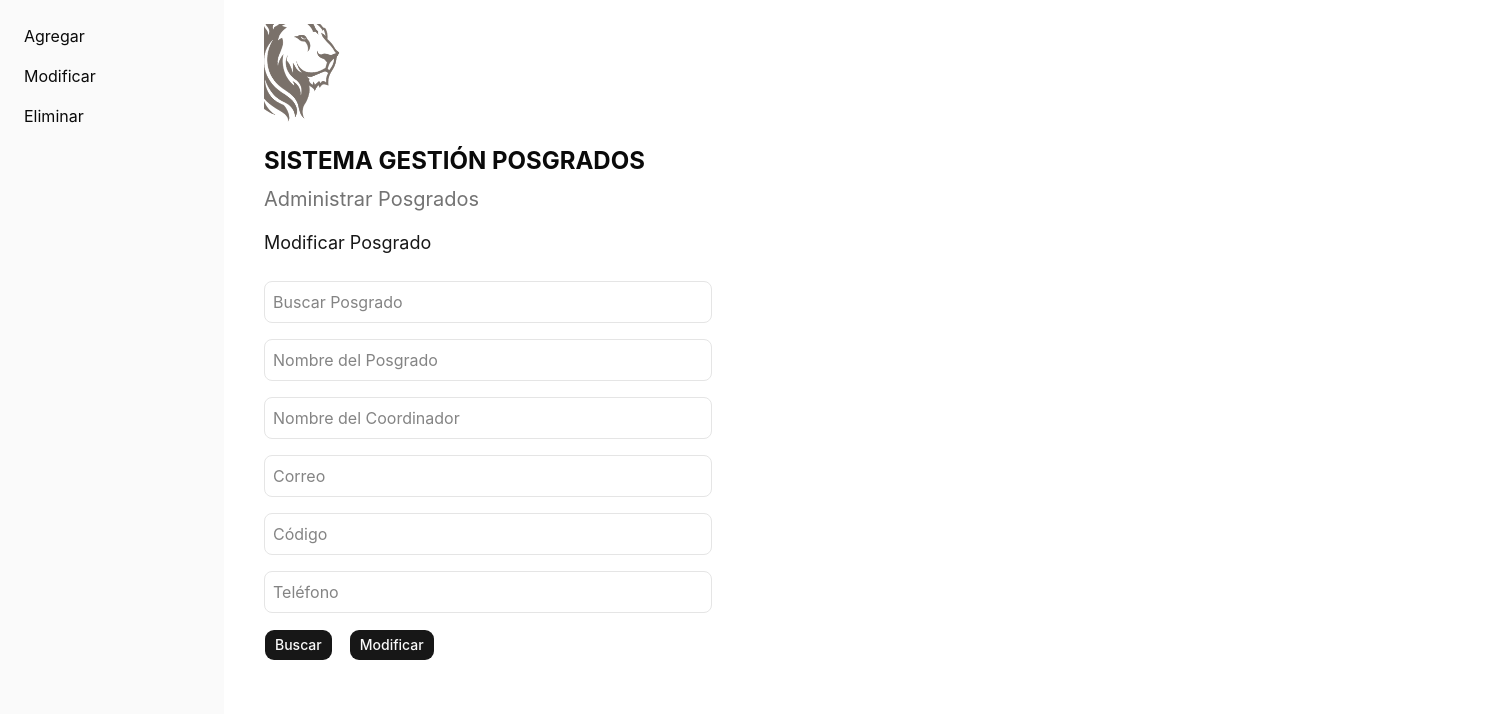
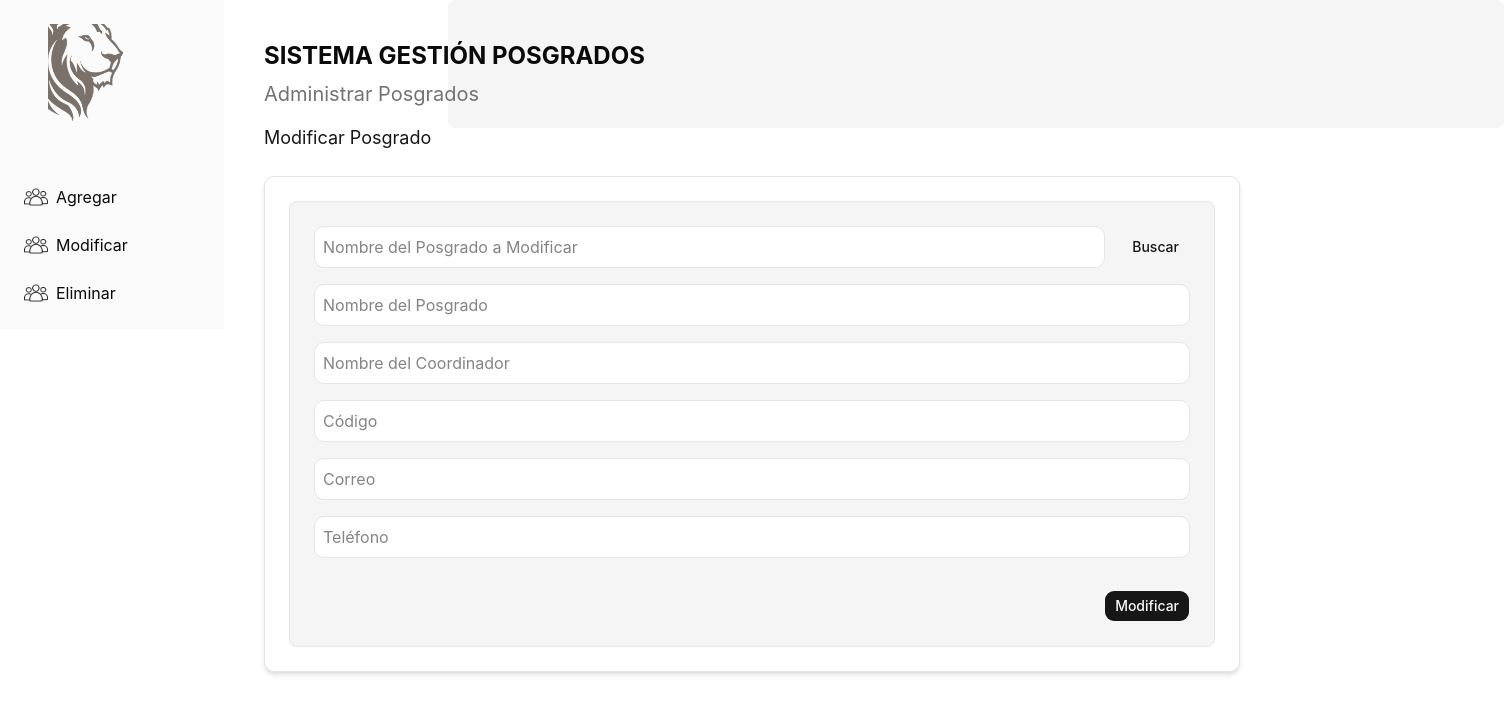
Before and after one commit to CheyPrime08/EquipoA_SistemaPosgrados, a React (Vite) app in the folder frontend/: page /modificar in a window 1280 px wide. Shown: the top 714 px of the page, 1504 px wide, since content can reach past the window. Built offline with nearby package versions, Linux system fonts and the light colour scheme.

Commit message:
(feat) -> Frontend incorporado correctamente

```diff
--- a/frontend/src/pages/admin/agregar.jsx
+++ b/frontend/src/pages/admin/agregar.jsx
@@ -1,4 +1,5 @@
 import { Button } from "@/components/ui/button";
+import { Link } from "react-router-dom";
 import grupitoA from "../../components/ui/personas.png";
 import grupitoM from "../../components/ui/personas.png";
 import grupitoE from "../../components/ui/personas.png";
@@ -6,53 +7,69 @@ import leonLogo from "../../components/ui/leon-logo.png";
 
 function Agregar() {
   return (
-    <div className="agregar">
-      <div className="franja-lateral" />
+    <div className="flex min-h-screen bg-background text-foreground">
+      <aside className="w-56 h-full bg-sidebar flex flex-col gap-6 p-6">
+        <img src={leonLogo} alt="Logo León" className="w-32 mx-auto mb-8" />
 
-      <div className="div">Agregar</div>
-      <div className="text-wrapper-2">Modificar</div>
-      <div className="text-wrapper-3">Eliminar</div>
+        <div className="flex items-center gap-2">
+          <img src={grupitoA} alt="Grupito A" className="w-6 h-6" />
+          <Link to="/agregar" className="hover:text-primary">Agregar</Link>
+        </div>
+        <div className="flex items-center gap-2">
+          <img src={grupitoM} alt="Grupito M" className="w-6 h-6" />
+          <Link to="/modificar" className="hover:text-primary">Modificar</Link>
+        </div>
+        <div className="flex items-center gap-2">
+          <img src={grupitoE} alt="Grupito E" className="w-6 h-6" />
+          <Link to="/eliminar" className="hover:text-primary">Eliminar</Link>
+        </div>
+      </aside>
 
-      <img className="grupito-a" alt="Grupito a" src={grupitoA} />
-      <img className="grupito-m" alt="Grupito m" src={grupitoM} />
-      <img className="grupito-e" alt="Grupito e" src={grupitoE} />
-      <img className="leon" alt="Logo León" src={leonLogo} />
+      <main className="flex-1 p-10 relative">
+        <div className="absolute top-0 left-56 w-full h-32 bg-muted rounded-md" />
 
-      <div className="franja-superior" />
+        <h1 className="text-2xl font-bold mb-2 relative z-10">SISTEMA GESTIÓN POSGRADOS</h1>
+        <h2 className="text-xl text-muted-foreground mb-4 relative z-10">Administrar Posgrados</h2>
+        <h3 className="text-lg text-primary mb-6 relative z-10">Agregar Posgrado</h3>
 
-      <div className="text-wrapper-4">SISTEMA GESTION POSGRADOS</div>
-      <div className="text-wrapper-5">Administrar Posgrados</div>
+        <div className="bg-card border border-border rounded-lg p-6 shadow-md relative z-10">
+          <div className="bg-muted border border-border rounded-md p-6 flex flex-col gap-4">
+            <input
+              type="text"
+              placeholder="Nombre del Posgrado"
+              className="w-full rounded-lg border border-border bg-card p-2"
+            />
+            <input
+              type="text"
+              placeholder="Nombre del Coordinador"
+              className="w-full rounded-lg border border-border bg-card p-2"
+            />
+            <div className="flex gap-4">
+              <input
+                type="text"
+                placeholder="Código"
+                className="flex-1 rounded-lg border border-border bg-card p-2"
+              />
+              <input
+                type="email"
+                placeholder="Correo"
+                className="flex-1 rounded-lg border border-border bg-card p-2"
+              />
+            </div>
+            <input
+              type="tel"
+              placeholder="Teléfono"
+              className="w-1/3 rounded-lg border border-border bg-card p-2"
+            />
 
-      <div className="rectangulo-blanco" />
-      <div className="text-wrapper-6">Agregar Posgrado</div>
-      <div className="rectangulo-beige" />
-
-      <div className="text-wrapper-7">Correo</div>
-      <div className="telefono">Teléfono</div>
-      <div className="codigo">Código</div>
-      <div className="text-wrapper-8">Nombre del Coordinador</div>
-      <div className="text-wrapper-9">Nombre del Posgrado</div>
-
-      <div className="text-posg">
-        <div className="text-wrapper-10">Text</div>
-      </div>
-      <div className="text-cordi">
-        <div className="text-wrapper-10">Text</div>
-      </div>
-      <div className="text-correo">
-        <div className="text-wrapper-10">Text</div>
-      </div>
-      <div className="text-codigo">
-        <div className="text-wrapper-10">Text</div>
-      </div>
-      <div className="text-telefono">
-        <div className="text-wrapper-10">Text</div>
-      </div>
-
-      <EstadosDefaultWrapper
-        className="boton-agr-instance"
-        estados="default"
-      />
+            <div className="flex justify-end mt-4">
+              <Button className="bg-primary text-primary-foreground hover:bg-primary/80">
+                Agregar
+              </Button>
+            </div>
+          </div>
+        </div>
+      </main>
     </div>
   );
 }
--- a/frontend/src/pages/admin/modificar.jsx
+++ b/frontend/src/pages/admin/modificar.jsx
@@ -1,35 +1,94 @@
 import { Link } from "react-router-dom";
 import { Button } from "@/components/ui/button";
+import grupitoA from "../../components/ui/personas.png";
+import grupitoM from "../../components/ui/personas.png";
+import grupitoE from "../../components/ui/personas.png";
 import leonLogo from "../../components/ui/leon-logo.png";
 
 const Modificar = () => {
   return (
-    <div className="p-6">
-      <aside className="fixed top-0 left-0 w-56 h-full bg-sidebar flex flex-col gap-4 p-6">
-        <Link to="/agregar" className="menu-opcion">Agregar</Link>
-        <Link to="/modificar" className="menu-opcion">Modificar</Link>
-        <Link to="/eliminar" className="menu-opcion">Eliminar</Link>
+    <div className="flex min-h-screen bg-background text-foreground">
+      {/* Sidebar */}
+      <aside className="w-56 h-full bg-sidebar flex flex-col gap-6 p-6">
+        {/* León arriba */}
+        <img src={leonLogo} alt="Logo León" className="w-32 mx-auto mb-8" />
+
+        {/* Opciones con íconos personas.png */}
+        <div className="flex items-center gap-2">
+          <img src={grupitoA} alt="Grupito A" className="w-6 h-6" />
+          <Link to="/agregar" className="hover:text-primary">Agregar</Link>
+        </div>
+        <div className="flex items-center gap-2">
+          <img src={grupitoM} alt="Grupito M" className="w-6 h-6" />
+          <Link to="/modificar" className="hover:text-primary">Modificar</Link>
+        </div>
+        <div className="flex items-center gap-2">
+          <img src={grupitoE} alt="Grupito E" className="w-6 h-6" />
+          <Link to="/eliminar" className="hover:text-primary">Eliminar</Link>
+        </div>
       </aside>
 
-      <main className="ml-60">
-        <img src={leonLogo} alt="Logo León" className="w-32 mb-4" />
-        <h1 className="text-2xl font-bold mb-2">SISTEMA GESTIÓN POSGRADOS</h1>
-        <h2 className="text-xl text-muted-foreground mb-4">Administrar Posgrados</h2>
-        <h3 className="text-lg text-primary mb-6">Modificar Posgrado</h3>
+      {/* Main content */}
+      <main className="flex-1 p-10 relative">
+        {/* Franja superior */}
+        <div className="absolute top-0 left-56 w-full h-32 bg-muted rounded-md" />
 
-        <form className="flex flex-col gap-4 max-w-md">
-          <input type="text" placeholder="Buscar Posgrado" className="border border-border rounded-md p-2" />
-          <input type="text" placeholder="Nombre del Posgrado" className="border border-border rounded-md p-2" />
-          <input type="text" placeholder="Nombre del Coordinador" className="border border-border rounded-md p-2" />
-          <input type="email" placeholder="Correo" className="border border-border rounded-md p-2" />
-          <input type="text" placeholder="Código" className="border border-border rounded-md p-2" />
-          <input type="tel" placeholder="Teléfono" className="border border-border rounded-md p-2" />
+        {/* Títulos */}
+        <h1 className="text-2xl font-bold mb-2 relative z-10">SISTEMA GESTIÓN POSGRADOS</h1>
+        <h2 className="text-xl text-muted-foreground mb-4 relative z-10">Administrar Posgrados</h2>
+        <h3 className="text-lg text-primary mb-6 relative z-10">Modificar Posgrado</h3>
 
-          <div className="flex gap-4">
-            <Button type="button">Buscar</Button>
-            <Button type="submit">Modificar</Button>
+        {/* Rectángulo blanco */}
+        <div className="bg-card border border-border rounded-lg p-6 shadow-md relative z-10">
+          {/* Rectángulo beige */}
+          <div className="bg-muted border border-border rounded-md p-6 flex flex-col gap-4">
+            {/* Campo de búsqueda con botón */}
+            <div className="flex gap-4 items-center">
+              <input
+                type="text"
+                placeholder="Nombre del Posgrado a Modificar"
+                className="flex-1 rounded-lg border border-border bg-card p-2"
+              />
+              <Button type="button" className="bg-secondary text-secondary-foreground hover:bg-secondary/80">
+                Buscar
+              </Button>
+            </div>
+
+            {/* Campos de modificación */}
+            <input
+              type="text"
+              placeholder="Nombre del Posgrado"
+              className="w-full rounded-lg border border-border bg-card p-2"
+            />
+            <input
+              type="text"
+              placeholder="Nombre del Coordinador"
+              className="w-full rounded-lg border border-border bg-card p-2"
+            />
+            <input
+              type="text"
+              placeholder="Código"
+              className="w-full rounded-lg border border-border bg-card p-2"
+            />
+            <input
+              type="email"
+              placeholder="Correo"
+              className="w-full rounded-lg border border-border bg-card p-2"
+            />
+            <input
+              type="tel"
+              placeholder="Teléfono"
+              className="w-full rounded-lg border border-border bg-card p-2"
+            />
+
+            {/* Botón Modificar */}
+            <div className="flex justify-end mt-4">
+              <Button type="submit" className="bg-primary text-primary-foreground hover:bg-primary/80">
+                Modificar
+              </Button>
+            </div>
           </div>
-        </form>
+        </div>
       </main>
     </div>
   );
```
Also changed, not shown: frontend/src/pages/admin/eliminar.jsx (+36 -15 lines).
